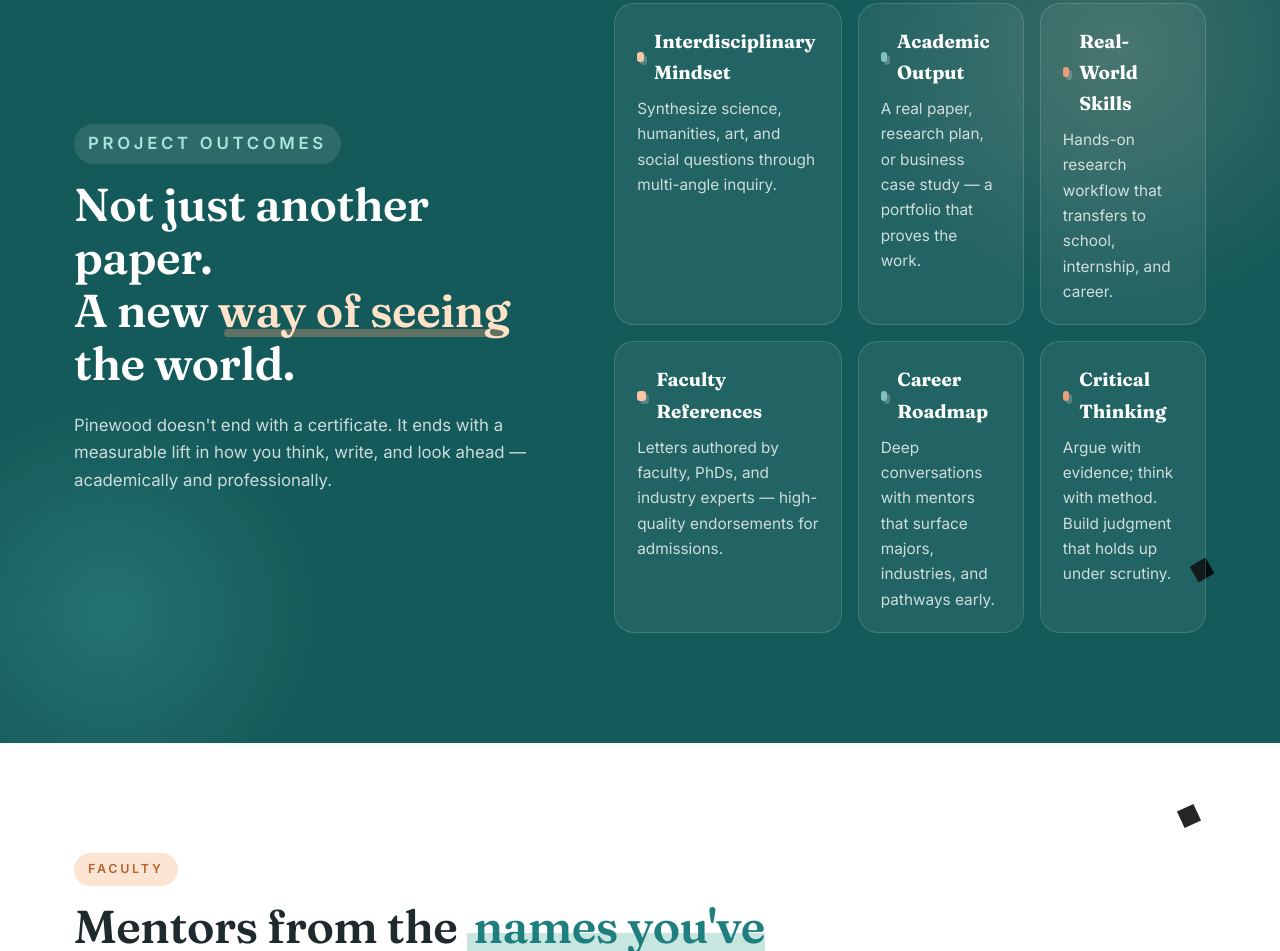
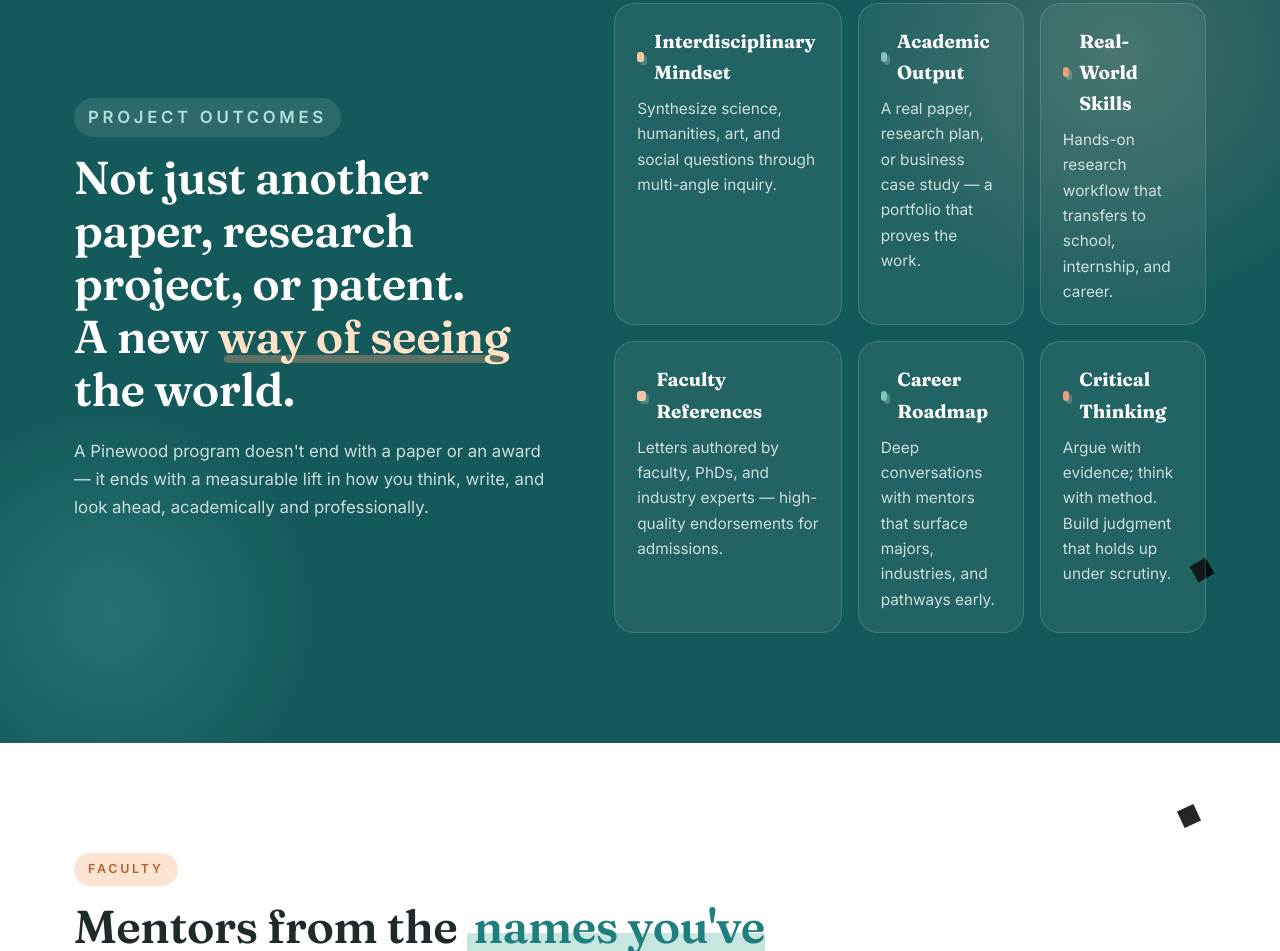
Before and after one commit to jeremyzhangzidu-wq/pinewood-website, a plain HTML site: page english.html in a window 1280 px wide. Shown: the part 5157-6108 px from the top of the page. Drawn offline with Linux system fonts and the light colour scheme.

Commit message:
Outcomes copy: broaden output examples (paper / research project / patent) and tagline mention (paper / award)

```diff
--- a/english.html
+++ b/english.html
@@ -323,10 +323,10 @@
   <div class="container outcomes__grid">
     <div class="outcomes__intro">
       <p class="eyebrow">Project Outcomes</p>
-      <h2 class="h2">Not just another paper.<br/>A new <span class="u-mark-light">way of seeing</span> the world.</h2>
+      <h2 class="h2">Not just another paper, research project, or patent.<br/>A new <span class="u-mark-light">way of seeing</span> the world.</h2>
       <p>
-        Pinewood doesn't end with a certificate. It ends with a measurable lift in how you think,
-        write, and look ahead — academically and professionally.
+        A Pinewood program doesn't end with a paper or an award — it ends with a measurable lift
+        in how you think, write, and look ahead, academically and professionally.
       </p>
     </div>
 
```
Also changed, not shown: index.html (+2 -2 lines).
